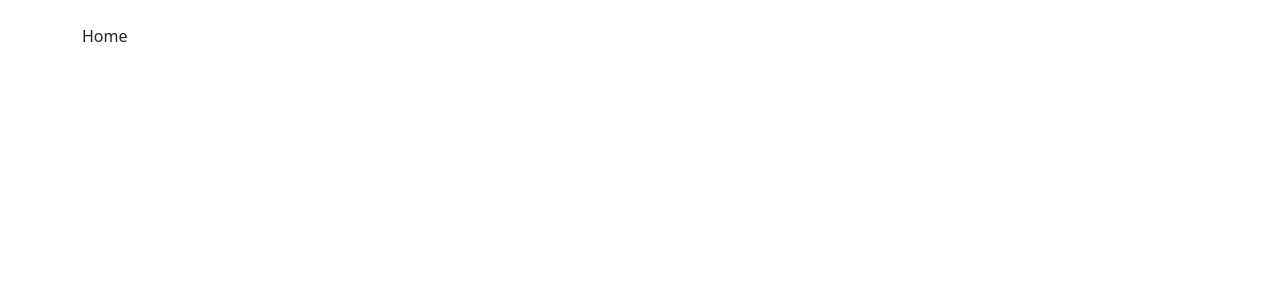
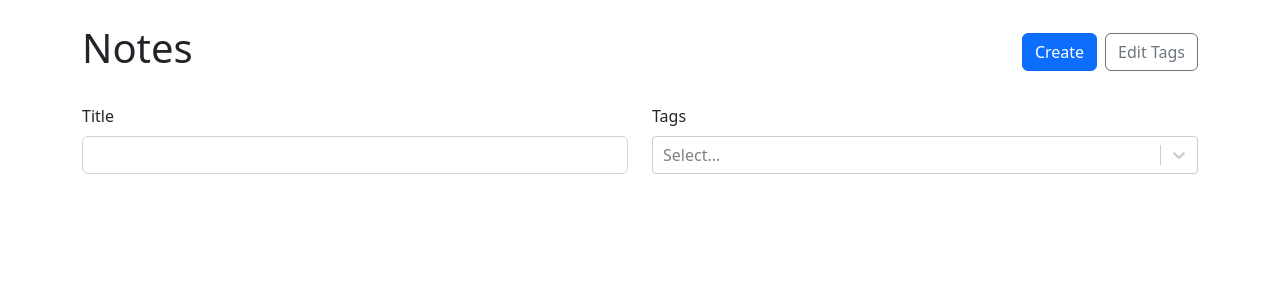
Before and after one commit to amine-amari/notes, a React (Vite) app: page / in a window 1280 px wide. Shown: the top 300 px of the page. Built offline with nearby package versions, Linux system fonts and the light colour scheme.

Commit message:
add NoteList page

```diff
--- a/src/App.tsx
+++ b/src/App.tsx
@@ -5,6 +5,7 @@
 import { useLocalStorage } from './useLocalStorage'
 import { useMemo } from 'react'
 import {v4 as uuidV4} from 'uuid'
+import NoteList from './NoteList'
 
 export type Note = {
   id: string
@@ -54,7 +55,7 @@
   return (
     <Container className='my-4'>
       <Routes>
-        <Route path='/' element={<div>Home</div>} />
+        <Route path='/' element={<NoteList notes={notesWithTags} availableTags={tags}/>} />
         <Route path='/new' element={<NewNote onSubmit={onCreateNote} onAddTag={addTag} availableTags={tags}/>} />
         <Route path='/:id'>
           <Route index element={<div>Show</div>}/>
--- /dev/null
+++ b/src/NoteList.module.css
@@ -0,0 +1,9 @@
+.card {
+    transition: translate ease-in-out 100ms, box-shadow ease-in-out 100ms;
+}
+
+.card:hover,
+.card:focus {
+    translate: 0 -5px;
+    box-shadow: 0 5px 8px 0 rgb(0, 0, 0);
+}
--- /dev/null
+++ b/src/NoteList.tsx
@@ -0,0 +1,111 @@
+import { useMemo, useState } from "react"
+import { Badge, Button, Card, Col, Form, Row, Stack } from "react-bootstrap"
+import { Link } from "react-router-dom"
+import ReactSelect from "react-select"
+import { Tag } from "./App"
+import styles from "./NoteList.module.css"
+
+type SimplifiedNote = {
+    id: string,
+    title: string,
+    tags: Tag[]
+}
+
+type NoteListProps = {
+    availableTags: Tag[],
+    notes: SimplifiedNote[]
+}
+
+function NoteList({ availableTags, notes}: NoteListProps) {
+
+    const [selectedTags, setSelectedTags] = useState<Tag[]>([])
+    const [title, setTitle] = useState("")
+
+    const filteredNotes = useMemo(() => {
+        return notes.filter(note => {
+            return (title === "" || note.title.toLowerCase().includes(title.toLocaleLowerCase()))
+            && (selectedTags.length === 0 || selectedTags.every(tag => note.tags.some(noteTag => noteTag.id === tag.id)))
+        })
+    }, [title, selectedTags, notes])
+
+  return (
+    <>
+        <Row className="align-items-center mb-4">
+            <Col><h1>Notes</h1></Col>
+            <Col xs="auto">
+                <Stack gap={2} direction="horizontal">
+                    <Link to="/new">
+                        <Button variant="primary">Create</Button>
+                    </Link>
+                    <Button variant="outline-secondary">Edit Tags</Button>
+                </Stack>
+            </Col>
+        </Row>
+        <Form>
+            <Row className="mb-4">
+                <Col>
+                    <Form.Group controlId="title">
+                        <Form.Label>Title</Form.Label>
+                        <Form.Control
+                            type="text"
+                            value={title}
+                            onChange={e => setTitle(e.target.value)}
+                        />
+                    </Form.Group>
+                </Col>
+                <Col>
+                <Form.Group controlId="tags">
+                        <Form.Label>Tags</Form.Label>
+                        <ReactSelect
+
+                            options={availableTags.map(tag => {
+                                return {label: tag.label, value: tag.id}
+                            })}
+                            isMulti
+                            value={selectedTags.map(tag => {
+                                return {label: tag.label, value: tag.id}
+                            })}
+                            onChange={tags => {
+                                setSelectedTags(tags.map(tag => {
+                                    return {label: tag.label, id: tag.value}
+                                }))
+                            }}
+                        />
+                    </Form.Group>
+                </Col>
+            </Row>
+        </Form>
+        <Row xs={1} sm={2} lg={3} xl={4} className="g-3">
+            {filteredNotes.map(note => (
+                <Col key={note.id}>
+                    <NoteCard id={note.id} title={note.title} tags={note.tags}/>
+                </Col>
+            ))
+
+            }
+        </Row>
+    </>
+
+  )
+}
+
+function NoteCard({id, title, tags}: SimplifiedNote) {
+    return (
+        <Card as={Link} to={`/${id}`} className={`h-100 text-reset text-decoration-none ${styles.card}`}>
+            <Card.Body>
+                <Stack gap={2} className="align-items-center justify-content-center h-100">
+                    <span className="fs-5">{title}</span>
+                    {tags.length > 0  && (
+                        <Stack gap={1} direction="horizontal" className="justify-content-center flex-wrap">
+                            {tags.map(tag => (
+                                <Badge className="text-truncate" key={tag.id}>{tag.label}</Badge>
+                            ))}
+                        </Stack>
+                    )}
+                </Stack>
+            </Card.Body>
+        </Card>
+    )
+}
+
+export default NoteList
```
